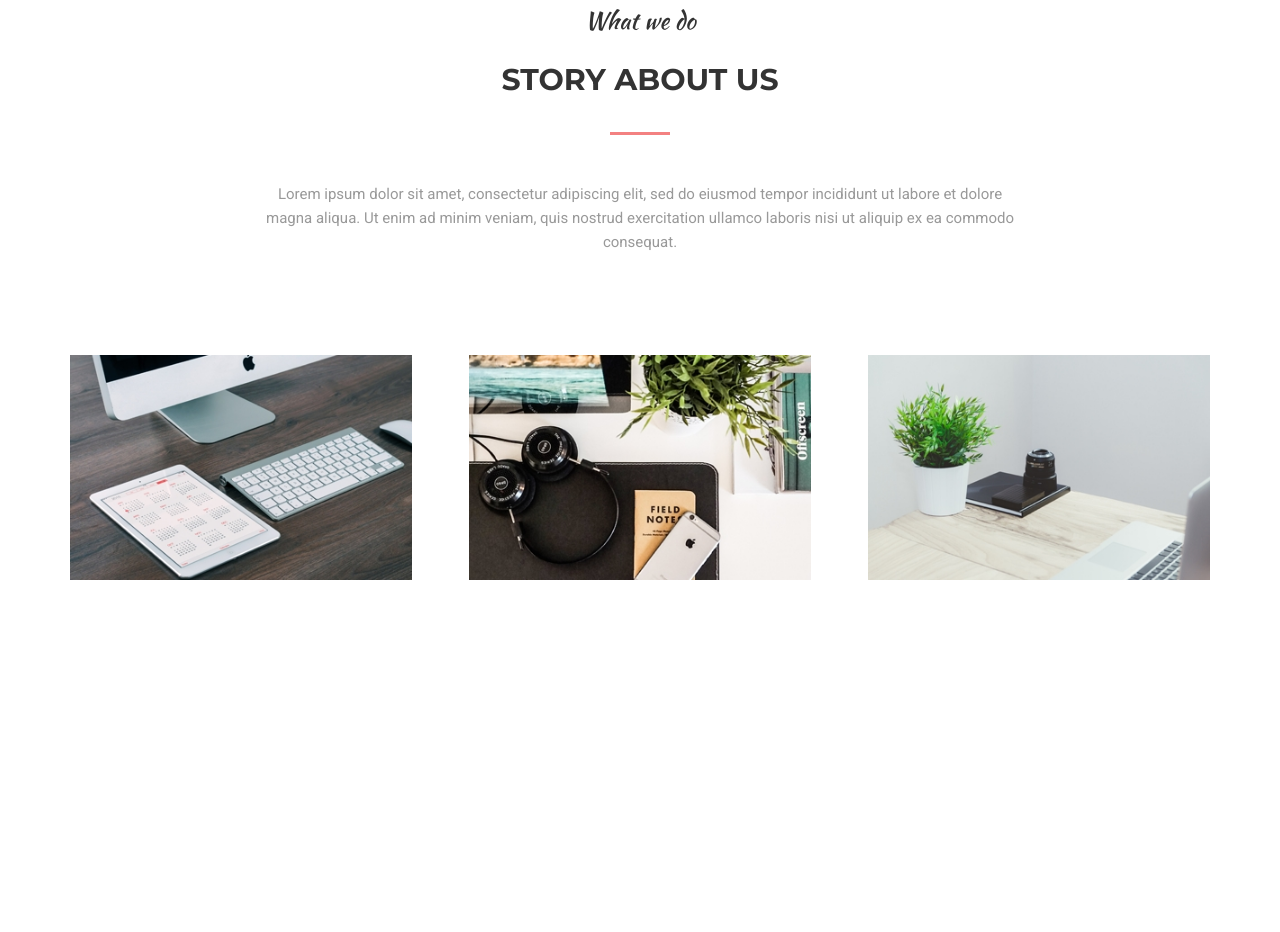
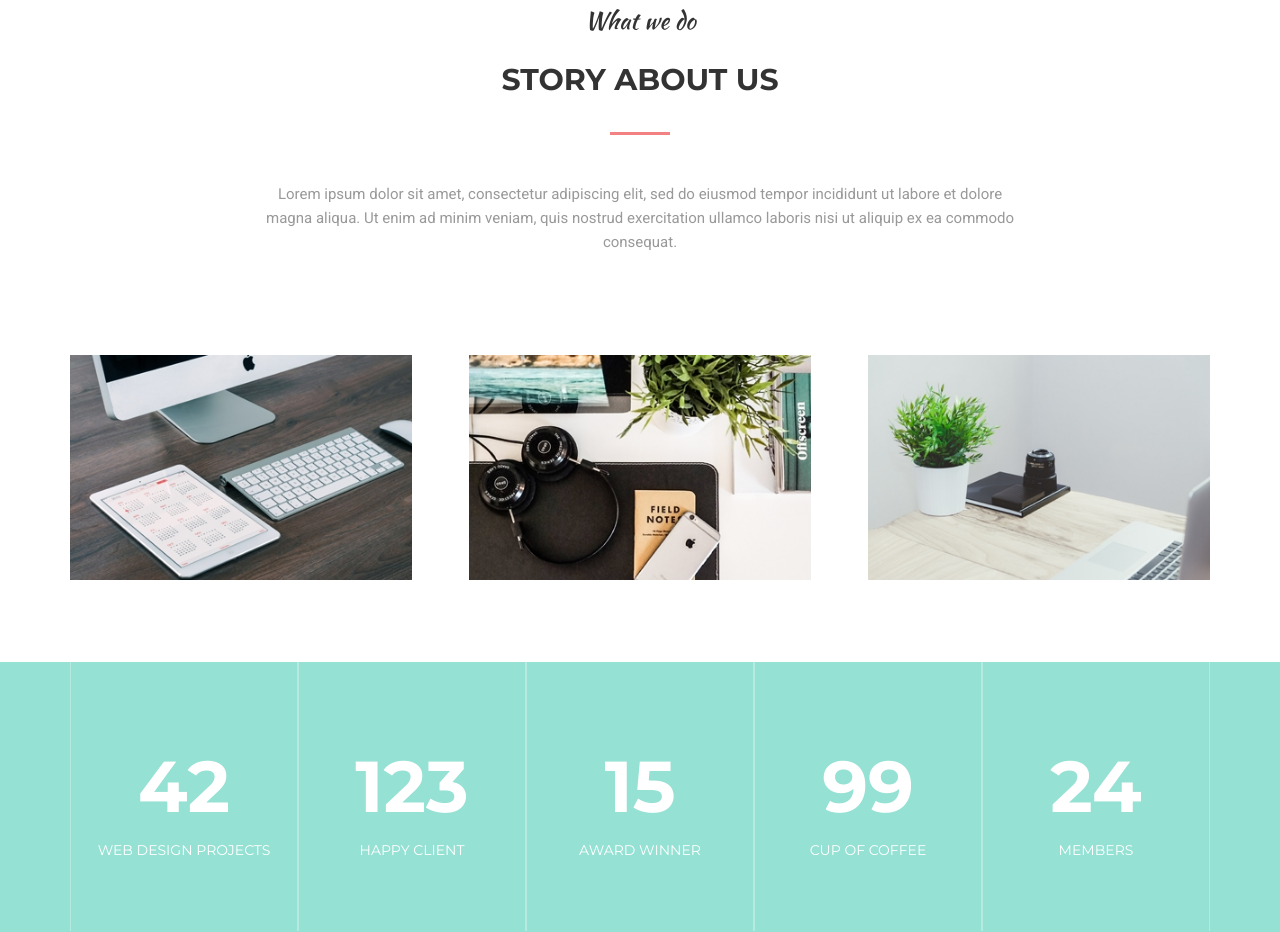
Before and after one commit to StormCreator/WebProject, a website: page src/index.html in a window 1280 px wide. Shown: the part 1088-2020 px from the top of the page. Before the commit the page ends 1750 px from the top, so only its background shows below. Drawn offline with nearby package versions, Linux system fonts and the light colour scheme; files that its build step writes are made by us from their sources; files whose address does not match are found by name.

Commit message:
adding counter section

```diff
--- a/src/index.html
+++ b/src/index.html
@@ -97,5 +97,35 @@
             </div>
         </div>
     </section>
+
+
+    <section class="counter">
+        <div class="container">
+            <div class="row">
+                <div class="col-lg-12 d-flex justify-content-center">
+                    <div class="counter__item">
+                        <span>42</span>
+                        <p>Web Design Projects</p>
+                    </div>
+                    <div class="counter__item">
+                        <span>123</span>
+                        <p>happy client</p>
+                    </div>
+                    <div class="counter__item">
+                        <span>15</span>
+                        <p>award winner</p>
+                    </div>
+                    <div class="counter__item">
+                        <span>99</span>
+                        <p>cup of coffee</p>
+                    </div>
+                    <div class="counter__item">
+                        <span>24</span>
+                        <p>members</p>
+                    </div>
+                </div>
+            </div>
+        </div>
+    </section>
 </body>
 </html>
--- /dev/null
+++ b/src/sass/blocks/_counter.sass
@@ -0,0 +1,24 @@
+.counter
+    min-height: 270px
+    background-color: $main-color
+    .container
+        height: 100%
+    &__item
+        width: 100%
+        height: 100%
+        padding: 70px 20px
+        text-align: center
+        border-left: 1px solid rgba(255,255,255, 0.3)
+        border-right: 1px solid rgba(255,255,255, 0.3)
+        span
+            color: #ffffff
+            font-size: 72px
+            font-weight: 700
+            text-transform: uppercase
+        p
+            color: #ffffff
+            padding: 0
+            margin: 0
+            font-size: 14px
+            font-weight: 300
+            text-transform: uppercase
--- a/src/sass/style.sass
+++ b/src/sass/style.sass
@@ -20,3 +20,4 @@ input, textarea,button, button:active, button:focus
 @import 'blocks/promo'
 @import 'blocks/title'
 @import 'blocks/about'
+@import 'blocks/counter'
```
Also changed, not shown: dist/css/style.min.css, dist/icons/SHOPPING_CART.svg (added), dist/index.html.
